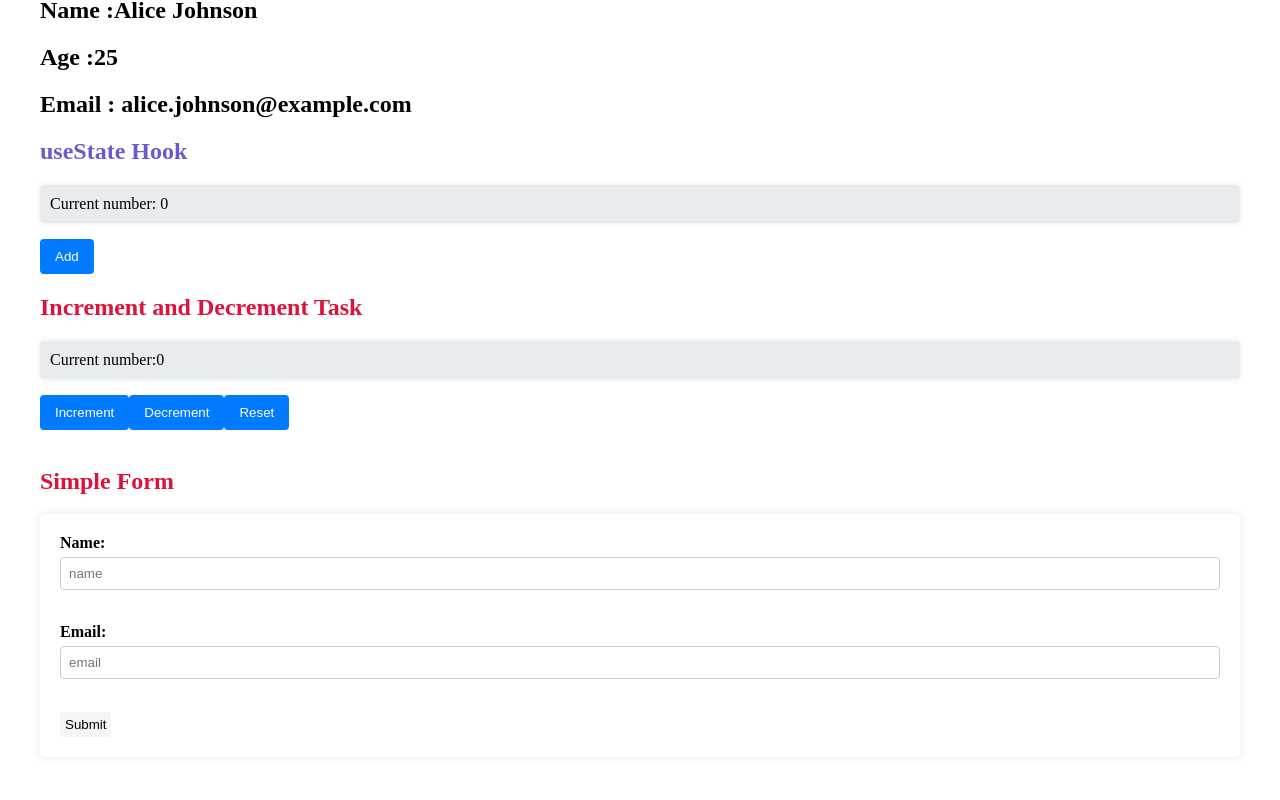
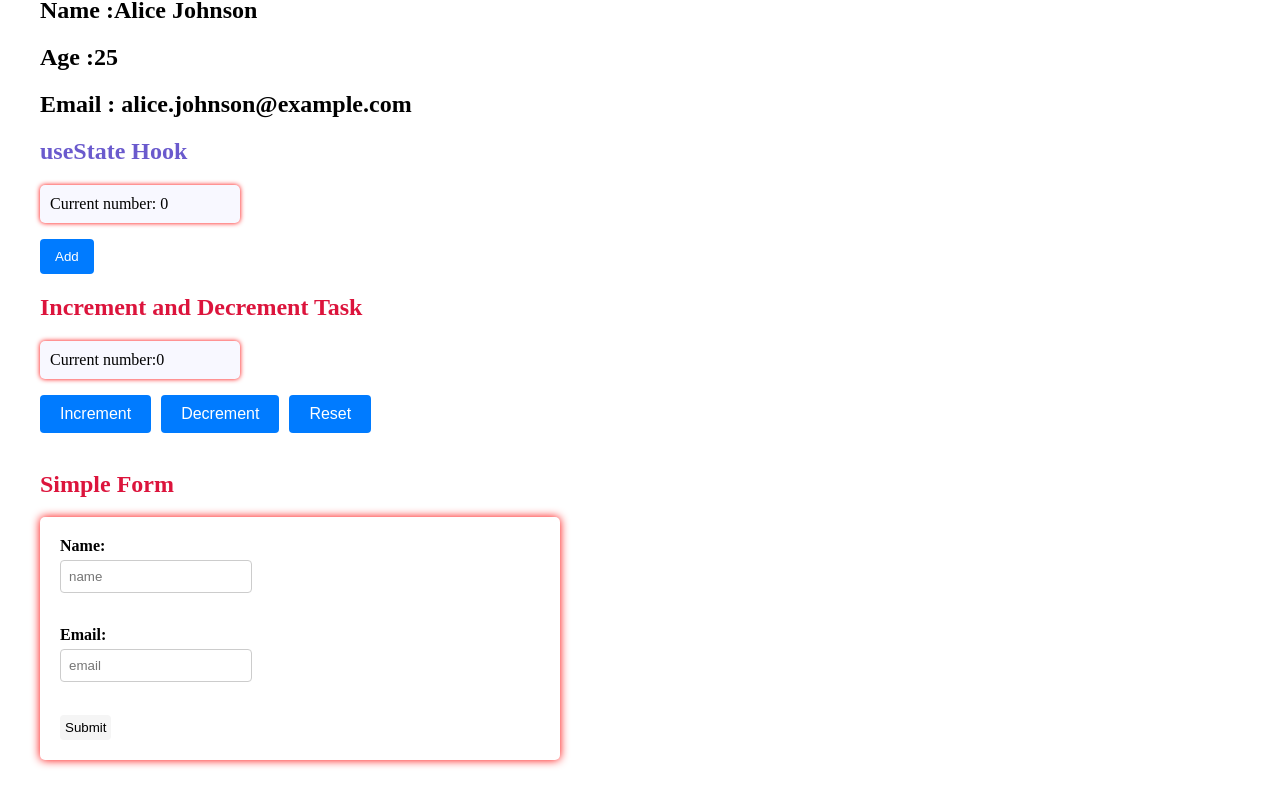
Before and after one commit to VIJAYADASS/React-Learning-and-Task, a React (Vite) app: page / in a window 1280 px wide. Shown: the part 1030-1830 px from the top of the page. Built offline with nearby package versions, Linux system fonts and the light colour scheme.

Commit message:
Add the styles

```diff
--- a/src/App.css
+++ b/src/App.css
@@ -73,13 +73,20 @@ tr:hover {
 .head {
   color: crimson;
 }
-
+/* useState */
+.useState {
+  padding: 10px 10px;
+  font-size: 16px;
+  cursor: pointer;
+  margin-right: 10px;
+}
 /* useState hook - secondTask */
 form {
   background-color: #fff;
   padding: 20px;
   border-radius: 5px;
-  box-shadow: 0 0 10px rgba(0, 0, 0, 0.1);
+  box-shadow: 0 0 10px red;
+  width: 40%;
 }
 
 form div {
@@ -93,7 +100,7 @@ label {
 }
 
 input {
-  width: 100%;
+  width: 40%;
   padding: 8px;
   border: 1px solid #ccc;
   border-radius: 4px;
@@ -107,11 +114,12 @@ button {
   border: none;
   border-radius: 4px;
   cursor: pointer;
-  grid-column: 15px; /* Added margin-top for gap */
+  grid-column: 15px;
 }
 
 button:hover {
-  background-color: #0056b3;
+  background-color: lightgreen;
+  color: black;
 }
 
 h3 {
@@ -119,8 +127,45 @@ h3 {
 }
 
 p {
-  background-color: #e9ecef;
+  width: 15%;
+  background-color: ghostwhite;
   padding: 10px;
+  border-radius: 5px;
+  box-shadow: 0 0 5px red;
+}
+
+/* useState FirstTask */
+.buttonContainer {
+  display: block;
+}
+
+.firstTask {
+  padding: 10px 20px;
+  font-size: 16px;
+  cursor: pointer;
+  margin-right: 10px;
+}
+
+/* useeffects */
+.useeffects .button {
+  background-color: #007bff;
+  color: #fff;
+  padding: 10px 15px;
+  border: none;
   border-radius: 4px;
-  box-shadow: 0 0 5px rgba(0, 0, 0, 0.1);
+  cursor: pointer;
+  grid-column: 15px;
 }
+
+.useeffects .button:hover {
+  background-color: lightgreen;
+  color: black;
+}
+/* useEffects second Task */
+
+.useEffectSndTask {
+  padding: 10px 10px;
+  font-size: 16px;
+  cursor: pointer;
+  margin-right: 10px;
+}
```
